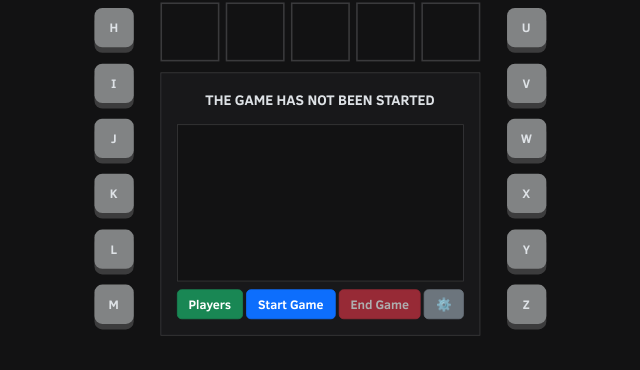
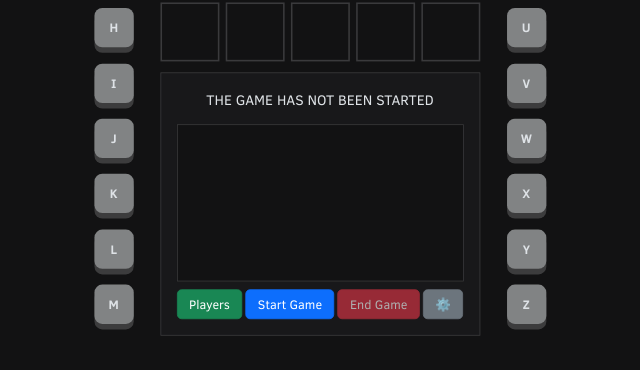
Before and after one commit to whimsicalweasel52/whimsicalweasel52.github.io, a plain HTML site: page twitch-wordle/index.html in a window 1280 px wide. Shown: the part 427-797 px from the top of the page, without its empty margins (320-960 px from the left). Drawn offline with Linux system fonts and the light colour scheme.

Commit message:
preloader

```diff
--- a/twitch-wordle/style.apr.css
+++ b/twitch-wordle/style.apr.css
@@ -154,6 +154,7 @@ body {
 	border: 1px var(--bs-border-color) solid;
 	background: var(--bs-border-color-tl);
 	padding: 20px;
+	font-family: 'Clear Sans Regular';
 	/* border-radius: 10px; */
 	/* box-shadow: 0 0 20px 0px #3a3a3c6e; */
 }
```
